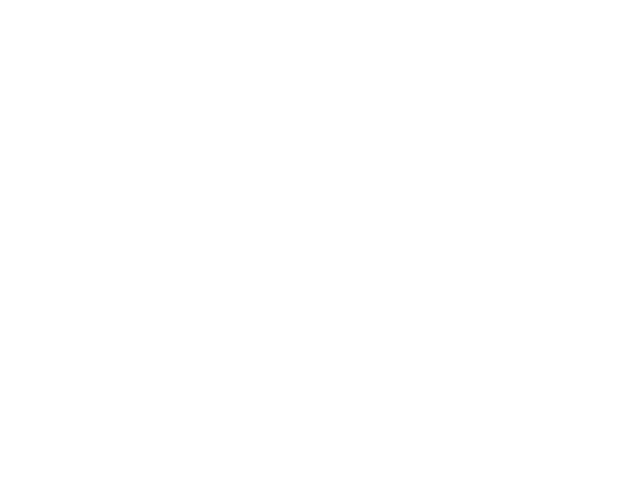
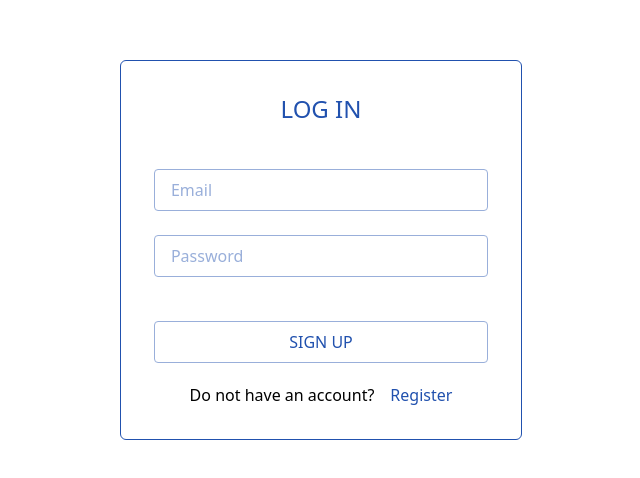
Before and after one commit to mpvnlv/Busy_tutor, a React (Create React App) app in the folder frontend/: page /login in a window 1280 px wide. Before the commit this address had no page. Shown: the part 150-628 px from the top of the page, without its empty margins (319-959 px from the left). Built offline with nearby package versions, Linux system fonts and the light colour scheme.

Commit message:
add login and request

```diff
--- a/frontend/src/App.js
+++ b/frontend/src/App.js
@@ -2,6 +2,7 @@ import { Route, Routes } from 'react-router-dom';
 import './App.css';
 import { Calendar } from './pages/Calendar/Calendar';
 import { Register } from './pages/Register/Register';
+import {Login} from './pages/Login/Login'
 
 
 export const App = () => {
@@ -10,6 +11,7 @@ export const App = () => {
       <Routes>
         <Route path="/" element={<Register />} />
         <Route path="/calendar" element={<Calendar />} />
+        <Route path = "/login" element={<Login/>}/>
       </Routes>
     </div>
   );
--- a/frontend/src/components/Calendar/TimeSlotBooking.js
+++ b/frontend/src/components/Calendar/TimeSlotBooking.js
@@ -1,12 +1,12 @@
 import { useEffect, useState } from "react";
 import axios from "axios";
+import { useNavigate } from "react-router-dom";
 
 export const TimeSlotBooking = () => {
   const slots = ["NO SLOT", "FREE", "BOOKED"];
   const colors = ["bg-slot_no", "bg-slot_free", "bg-booked_normal"];
 
   var [count, setCount] = useState(0)
-
   var fullname = "";
 
   const get_info = () => {
@@ -32,54 +32,43 @@ export const TimeSlotBooking = () => {
   }
   const sendFreeTime = () => {
     const data = {
-      "type": "log",
-      "mail": "vikal",
-      "password": "123"
-      // "type": "setTime",
-      // "mail": "vikal",//видимо будем хранить в локалке данные
-      // "password": "123",
-      // "freeSlots": "[[datetime, datetime], [datetime, datetime], ..., [datetime, datetime]]",
-      // "busySlots": "[[datetime, datetime], [datetime, datetime], ..., [datetime, datetime]]"
+      "type": "setTime",
+      "mail": localStorage.getItem("mail"),//видимо будем хранить в локалке данные
+      "password": localStorage.getItem("password"),
+      "freeSlots": "[[datetime, datetime], [datetime, datetime], ..., [datetime, datetime]]",
+      "busySlots": "[[datetime, datetime], [datetime, datetime], ..., [datetime, datetime]]"
     }
-    // const article = { title: 'React POST Request Example' };
     axios.post('https://testing.egorleb.repl.co', data)
         .then(response => (console.log(response.data))).catch((error)=>{console.log(error)});
-
-
-
   }
 
   useEffect(() => {
-    if (count > 1) {
-      setCount(0);
-    }
     if (count === 1) {
-      sendFreeTime();
+      sendFreeTime()
     }
     if (count === 2) {
-      get_info();
+      get_info()
     }
-  }, [count]);
+    if (count > 1) {
+        setCount(0)
+      }
+  }, [count])
+
 
   return (
     <div className="group p-1 border-header_border border-2 relative">
       <div
-        onClick={() => {
-          setCount(count + 1);
-        }}
+        onClick={() => {setCount(count+1)}}
         className={`pb-20 hover:bg-no_slot_hover hover:cursor-pointer rounded-md  ${colors[count]}`}
       ></div>
-      {count === 2 ? (
-        <div
-          className="flex flex-col justify-center items-center  absolute -top-14 -right-28 group-hover:visible invisible  bg-white border-booked_clicked border-2 py-4 px-10 z-20
+      {count === 2 ? <div
+        className="flex flex-col justify-center items-center  absolute -top-14 -right-28 group-hover:visible invisible  bg-white border-booked_clicked border-2 py-4 px-10 z-20
       rounded-tl-lg rounded-tr-lg rounded-br-lg text-booked_clicked"
-        >
-          <p className="z-30">{fullname}</p>
-          <p className="z-30">тут мне с сервера пришлют номер телефона</p>
-        </div>
-      ) : (
-        <></>
-      )}
+      >
+        <p className="z-30" >{fullname}</p>
+        <p className="z-30">тут мне с сервера пришлют номер телефона</p>
+      </div> : <></>}
+
     </div>
   );
-};
+}
--- a/frontend/src/components/Header/Header.js
+++ b/frontend/src/components/Header/Header.js
@@ -4,11 +4,21 @@ import Avatar from "../../assets/Avatar.png";
 import { useDispatch, useSelector } from "react-redux";
 import { months_name } from "../Calendar/Constants";
 import { nextWeek, prevWeek } from "../../store/slices/DateSlice";
+import { useNavigate } from "react-router-dom";
+import { useEffect } from "react";
 
 export const Header = () => {
 
   const curSunday = useSelector((state) => state.dateReducer.curSunday);
   const dispatch = useDispatch();
+  const navigate = useNavigate()
+
+   const Logout = () =>{
+    navigate("/")
+  }
+
+
+
 
   return (
     <div className="flex justify-between items-center bg-header_bg py-6 px-12
@@ -22,7 +32,7 @@ export const Header = () => {
       <div className="flex justify-between items-center">
         <h1 className="pr-6 text-booked_clicked">AS TUTOR</h1>
         <img src={Avatar} alt="avatar" />
-        <h3 className="pl-4">Logout</h3>
+        <h3 onClick = {()=>{Logout()}} className="pl-4">Logout</h3>
         </div>
     </div>
   );
--- /dev/null
+++ b/frontend/src/pages/Login/Login.js
@@ -0,0 +1,92 @@
+import { useState } from "react";
+import { useForm } from "react-hook-form";
+import { useNavigate } from "react-router-dom";
+import axios from "axios";
+
+export const Login = () => {
+  const {
+   register,
+    formState: { errors },
+    handleSubmit,
+
+  } = useForm({ mode: "onBlur", shouldUnregister: true });
+
+  const onSubmit = (data) => {
+    data.type = "log";
+    console.log(JSON.stringify(data));
+    axios.post('https://testing.egorleb.repl.co', data)
+    .then(response => (
+      console.log(response.data),
+      localStorage.setItem("mail",data.mail),
+      localStorage.setItem("password", data.password),
+      alert("Login succesfull "),
+      navigate("/calendar")
+
+      ))
+
+      .catch((reason) => {
+        if (reason.response){
+          if (reason.response.status == 405){
+            alert("This user is alredy exist. Please log in")
+          }
+          console.log(reason.response.status)
+                }
+        else if (reason.request){
+          console.log(reason.response.status)}
+        }
+
+      );
+
+  };
+
+  const navigate = useNavigate();
+
+  return (
+    <div className="flex flex-col items-center justify-center h-screen">
+      <form
+        onSubmit={handleSubmit(onSubmit)}
+        className="flex flex-col items-center justify-center max-h-fit max-w-fit rounded-md border border-booked_clicked  px-42 py-8"
+      >
+        <h1 className="mb-8 mx-40 text-booked_clicked text-2xl">
+          LOG IN
+        </h1>
+
+        <input
+          {...register("mail", {
+            required: true,
+            pattern: /^[A-Z0-9._%+-]+@[A-Z0-9.-]+\.[A-Z]{2,}$/i,
+          })}
+          type="email"
+          placeholder="Email"
+          className="flex flex-col items-center justify-center my-3 px-4 py-2 text-booked_clicked rounded border border-disabled_border placeholder-disabled_border w-5/6"
+        ></input>
+        {errors?.Email?.type === "required" && <p>This field is required</p>}
+        {errors?.Email?.type === "pattern" && <p>Not a valid email</p>}
+
+
+        <input
+          {...register("password", {
+            required: true,
+            minLength: 8,
+          })}
+          type="password"
+          placeholder="Password"
+          className="flex flex-col items-center justify-center my-3 px-4 py-2 text-booked_clicked rounded border border-disabled_border placeholder-disabled_border w-5/6"
+        ></input>
+        {errors?.Email?.type === "required" && <p>This field is required</p>}
+
+
+        <button
+          type="submit"
+          className="flex flex-col items-center justify-center  text-booked_clicked rounded border border-disabled_border placeholder-disabled_border hover:bg-button_selected w-5/6 py-2 mt-8"
+        >
+          SIGN UP
+        </button>
+        <div className="flex flex-row items-center justify-between mt-5">
+          <p>Do not have an account?</p>
+          <p onClick = {()=>navigate("/")} className="text-booked_clicked ml-4">Register</p>
+        </div>
+      </form>
+    </div>
+  );
+};
--- a/frontend/src/pages/Register/Register.js
+++ b/frontend/src/pages/Register/Register.js
@@ -1,6 +1,7 @@
 import { useState } from "react";
 import { useForm } from "react-hook-form";
 import { useNavigate } from "react-router-dom";
+import axios from "axios";
 
 export const Register = () => {
   const {
@@ -11,12 +12,35 @@ export const Register = () => {
   } = useForm({ mode: "onBlur", shouldUnregister: true });
 
   const onSubmit = (data) => {
+    data.fullname = data.firstName+" "+data.lastName
+    delete data["firstName"]
+    delete data["lastName"]
     data.role = role;
+    data.type = "reg"
     console.log(JSON.stringify(data));
-    navigate("/calendar");
+    axios.post('https://testing.egorleb.repl.co', data)
+    .then(response => (
+      console.log(response.data),
+      localStorage.setItem("mail",data.mail),
+      localStorage.setItem("password", data.password),
+      alert("Register succesfull "),
+      navigate("/calendar")
+      ))
+
+      .catch((reason) => {
+        if (reason.response){
+          if (reason.response.status == 405){
+            alert("This user is alredy exist. Please log in")
+          }
+          console.log(reason.response.status)
+                }
+        else if (reason.request){
+          console.log(reason.response.status)}
+        });
+
   };
 
-  const [role, setRole] = useState("Student");
+  const [role, setRole] = useState("visitor");
   const navigate = useNavigate();
 
   return (
@@ -31,10 +55,10 @@ export const Register = () => {
         <div className="flex flex-row items-center justify-between w-5/6 mb-2">
           <button
             type="button"
-            onClick={() => setRole("Tutor")}
+            onClick={() => setRole("owner")}
             className={`flex flex-col justify-center items-center rounded  border  w-1/2 py-2 mr-4
             ${
-              role === "Tutor"
+              role === "owner"
                 ? "border-disabled_border text-disabled_border cursor-default"
                 : "border-booked_clicked text-booked_clicked hover:bg-button_selected"
             }`}
@@ -43,10 +67,10 @@ export const Register = () => {
           </button>
           <button
             type="button"
-            onClick={() => setRole("Student")}
+            onClick={() => setRole("visitor")}
             className={`flex flex-col justify-center items-center rounded  border  w-1/2 py-2
             ${
-              role === "Student"
+              role === "visitor"
                 ? "border-disabled_border text-disabled_border cursor-default"
                 : "border-booked_clicked text-booked_clicked hover:bg-button_selected"
             }`}
@@ -91,7 +115,7 @@ export const Register = () => {
           <p>Alphabetical characters only</p>
         )}
         <input
-          {...register("Email", {
+          {...register("mail", {
             required: true,
             pattern: /^[A-Z0-9._%+-]+@[A-Z0-9.-]+\.[A-Z]{2,}$/i,
           })}
@@ -102,9 +126,9 @@ export const Register = () => {
         {errors?.Email?.type === "required" && <p>This field is required</p>}
         {errors?.Email?.type === "pattern" && <p>Not a valid email</p>}
         <input
-          {...register("Phone", {
+          {...register("phone", {
             required: true,
-            pattern: /^[0-9]+$/,
+            pattern: /^[0-9+]+$/,
           })}
           type="phone"
           placeholder="Phone"
@@ -114,12 +138,12 @@ export const Register = () => {
         {errors?.Phone?.type === "pattern" && <p>Not a valid phone</p>}
 
         <input
-          {...register("Password", {
+          {...register("password", {
             required: true,
             minLength: 8,
           })}
           type="password"
-          placeholder="Password"
+          placeholder="password"
           className="flex flex-col items-center justify-center my-3 px-4 py-2 text-booked_clicked rounded border border-disabled_border placeholder-disabled_border w-5/6"
         ></input>
         {errors?.Email?.type === "required" && <p>This field is required</p>}
@@ -135,7 +159,7 @@ export const Register = () => {
         </button>
         <div className="flex flex-row items-center justify-between mt-5">
           <p>Already have an account?</p>
-          <p className="text-booked_clicked ml-4">Log in</p>
+          <p onClick = {()=>navigate("/login")} className="text-booked_clicked ml-4">Log in</p>
         </div>
       </form>
     </div>
```
